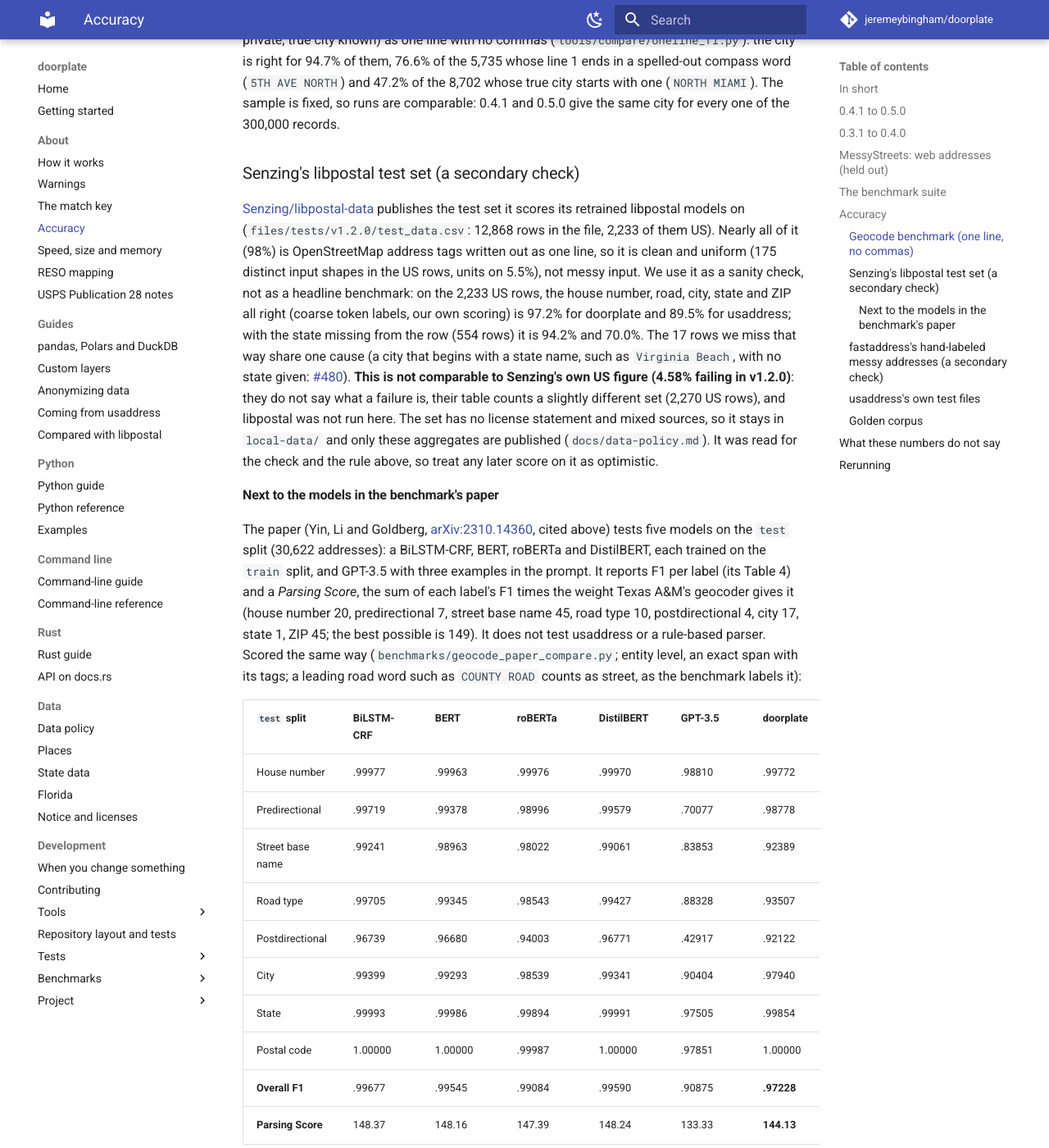
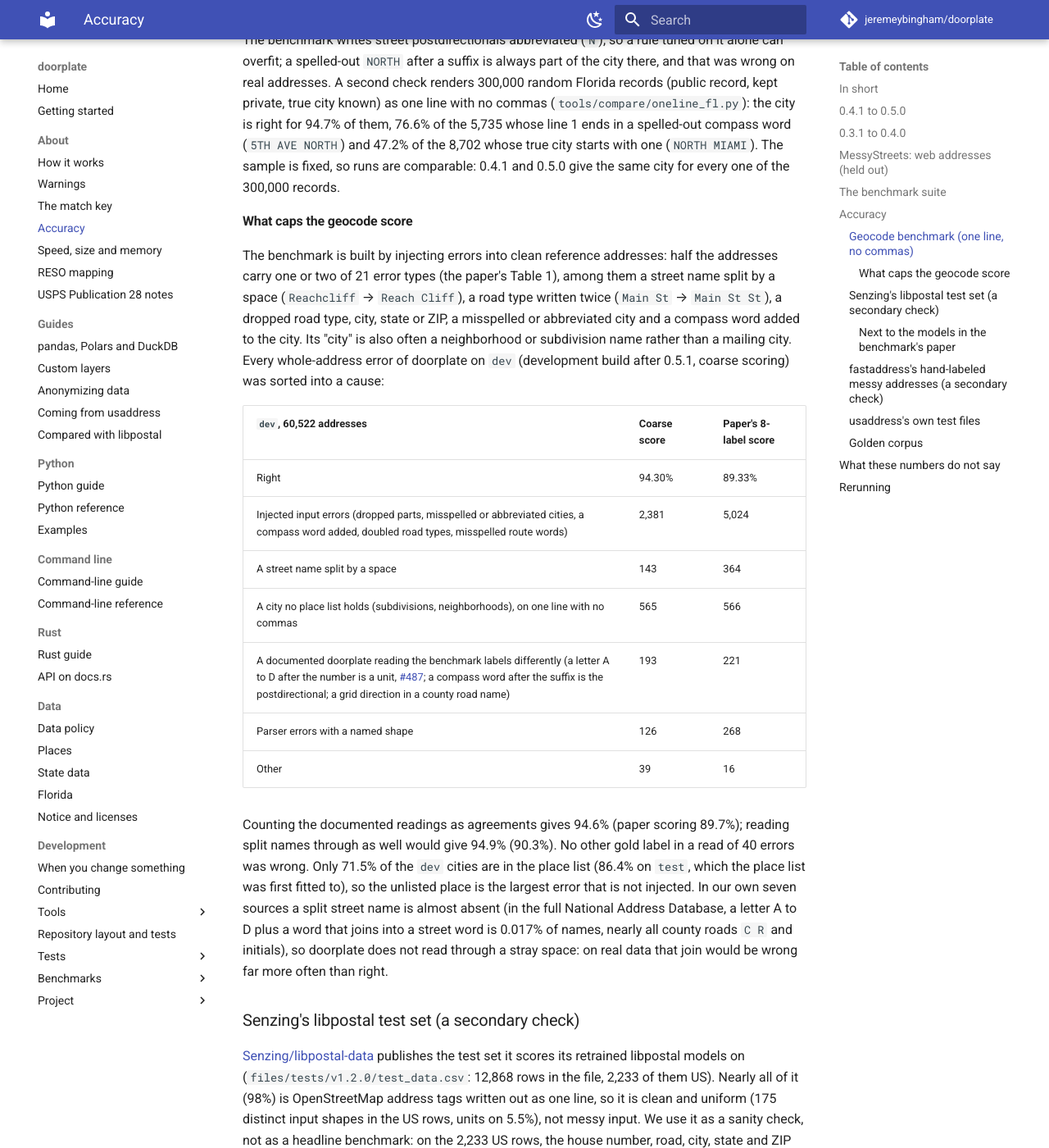
Before and after one commit to jeremeybingham/doorplate, an MkDocs documentation site: the page built from docs/benchmarks.md, in a window 1280 px wide and 1400 px high, scrolled down 9786 px. Shown: the whole window at 82% size. Built offline with MkDocs 1.6.1 and Material for MkDocs 9.7.7, drawn with Linux system fonts in a browser that asks for light colours; comment, search, counter and statistics services are not loaded; some of the changed text lies outside the part shown.

Commit message:
docs: benchmark causes and label conventions from the major review (#586 R6, R7)
- docs/benchmarks.md: the R6 draft. The geocode dev loss is explained by the
  letter-after-number reading (#297, #514), which is mostly split street names
  the benchmark labels right; a section sorts every dev whole-address error
  into a cause (coarse and paper scoring, the counts add to 3,447 coarse
  errors).
- docs/usaddress-compat.md: a "Label conventions" section. A letter A to D
  after a house number is three readings (geocode data, usaddress and suite
  v1, doorplate's unit reading #487); a compass head of a listed city, a
  building name, and EXT or BUS stay as they are. Each was checked with the
  current build on invented addresses.
- docs/benchmark-suite.md: the v2 rule (a letter A to D after the number counts
  as right either way); v1 stays frozen.

Decisions from #586 R7 (owner accepted every recommendation); the rules are
filed as issues #589 to #602. No rule changed.

🤖 Generated with [Claude Code](https://claude.com/claude-code)

```diff
--- a/docs/benchmarks.md
+++ b/docs/benchmarks.md
@@ -69,7 +69,9 @@ the Florida check with a command-line binary built from each tree, speed on a qu
 The gain is in the rare shapes: the `hard` stratum (a name or recipient text around the address, boxes, a unit written oddly) moves 7.2 points and
 the `natural` stratum 0.2. The geocode benchmark loses 0.2 on dev: 113 of its 60,522 strings read their street parts differently, and at least 92
 of them are one rule (a letter A to D after the house number joins the number, `123 A ELM ST` is `123A`, as the reviewed sources write it;
-the benchmark's labels keep the letter in the street name). No city changed. The suite does not attribute a gain to a rule, and "improves the suite
+the benchmark's labels keep the letter in the street name). Most of those strings are not a letter at all: they are a street name the benchmark
+split with a stray space on purpose (`318 D ELBERT LN` for DELBERT, its "space addition" error), where the benchmark's label is right and
+both our readings are wrong. Since 0.6.0-dev a letter A to D there is a unit (#487); see "What caps the geocode score" below. No city changed. The suite does not attribute a gain to a rule, and "improves the suite
 score" is not a reason for one (see below).
 
 **Speed.** 0.5.0 is lower than 0.4.1 (Python `parse` on the golden-corpus inputs -12%, on the geocode addresses -10%; the suite's `parse_tokens` on one thread -8%,
@@ -296,6 +298,31 @@ record, kept private, true city known) as one line with no commas
 5,735 whose line 1 ends in a spelled-out compass word (`5TH AVE NORTH`) and 47.2% of
 the 8,702 whose true city starts with one (`NORTH MIAMI`). The sample is fixed, so runs are comparable: 0.4.1 and 0.5.0 give the same city for every one of the 300,000 records.
 
+#### What caps the geocode score
+
+The benchmark is built by injecting errors into clean reference addresses: half the addresses carry one or two of 21 error types
+(the paper's Table 1), among them a street name split by a space (`Reachcliff` → `Reach Cliff`), a road type written twice
+(`Main St` → `Main St St`), a dropped road type, city, state or ZIP, a misspelled or abbreviated city and a compass word added
+to the city. Its "city" is also often a neighborhood or subdivision name rather than a mailing city. Every whole-address error of
+doorplate on `dev` (development build after 0.5.1, coarse scoring) was sorted into a cause:
+
+| `dev`, 60,522 addresses | Coarse score | Paper's 8-label score |
+|---|---|---|
+| Right | 94.30% | 89.33% |
+| Injected input errors (dropped parts, misspelled or abbreviated cities, a compass word added, doubled road types, misspelled route words) | 2,381 | 5,024 |
+| A street name split by a space | 143 | 364 |
+| A city no place list holds (subdivisions, neighborhoods), on one line with no commas | 565 | 566 |
+| A documented doorplate reading the benchmark labels differently (a letter A to D after the number is a unit, #487; a compass word after the suffix is the postdirectional; a grid direction in a county road name) | 193 | 221 |
+| Parser errors with a named shape | 126 | 268 |
+| Other | 39 | 16 |
+
+Counting the documented readings as agreements gives 94.6% (paper scoring 89.7%); reading split names through as well would give
+94.9% (90.3%). No other gold label in a read of 40 errors was wrong. Only 71.5% of the `dev` cities are in the place list (86.4% on `test`,
+which the place list was first fitted to), so the unlisted place is the largest error that is not injected. In our own seven sources a split
+street name is almost absent (in the full National Address Database, a letter A to D plus a word that joins into a street word is 0.017% of
+names, nearly all county roads `C R` and initials), so doorplate does not read through a stray space: on real data that join would be
+wrong far more often than right.
+
 ### Senzing's libpostal test set (a secondary check)
 
 [Senzing/libpostal-data](https://github.com/Senzing/libpostal-data) publishes the test set it scores its retrained libpostal models on
```
Also changed, not shown: docs/benchmark-suite.md (+4 -0 lines), docs/usaddress-compat.md (+11 -0 lines).
